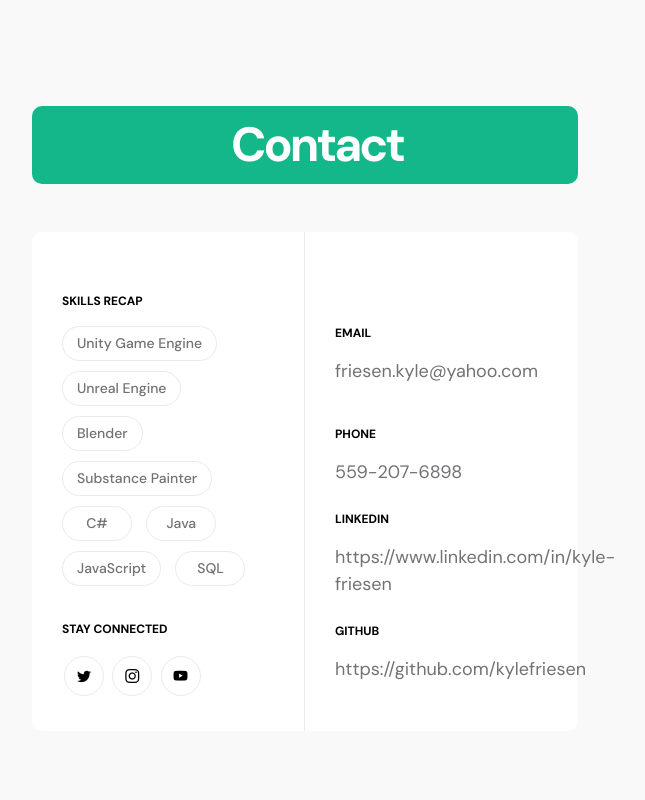
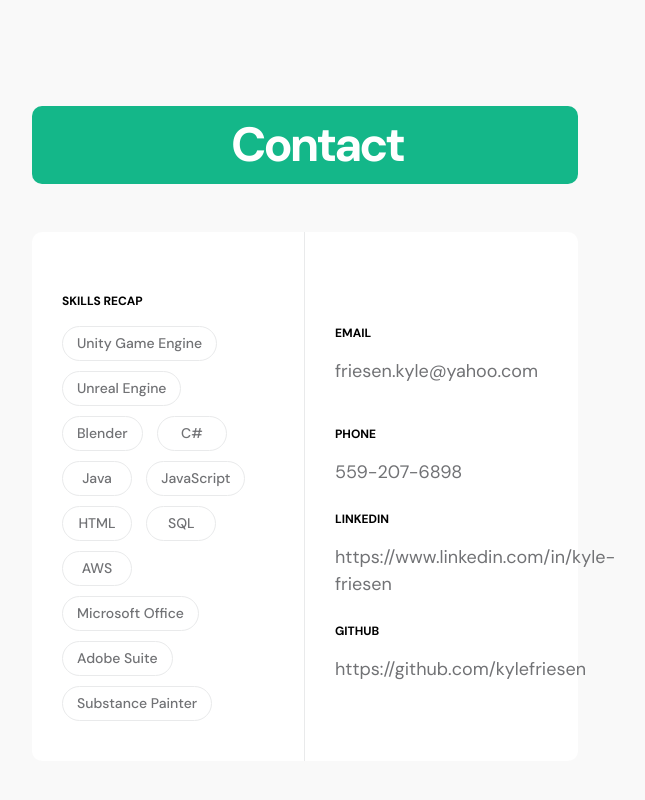
Before and after one commit to kylefriesen/kylefriesen.github.io, a plain HTML site: page index.html in a window 1280 px wide. Shown: the part 4528-5328 px from the top of the page, without its empty margins (50-695 px from the left). Drawn offline with Linux system fonts and the light colour scheme.

Commit message:
Update index.html

```diff
--- a/index.html
+++ b/index.html
@@ -423,27 +423,30 @@ https://templatemo.com/tm-578-first-portfolio
 
                                         <li class="footer-menu-item"><a href="#" class="footer-menu-link">Blender</a></li>
 
-                                        <li class="footer-menu-item"><a href="#" class="footer-menu-link">Substance Painter</a></li>
-
                                         <li class="footer-menu-item"><a href="#" class="footer-menu-link">C#</a></li>
 
                                         <li class="footer-menu-item"><a href="#" class="footer-menu-link">Java</a></li>
 
                                         <li class="footer-menu-item"><a href="#" class="footer-menu-link">JavaScript</a></li>
 
+                                        <li class="footer-menu-item"><a href="#" class="footer-menu-link">HTML</a></li>
+
                                         <li class="footer-menu-item"><a href="#" class="footer-menu-link">SQL</a></li>
+
+                                        <li class="footer-menu-item"><a href="#" class="footer-menu-link">AWS</a></li>
+
+                                        <li class="footer-menu-item"><a href="#" class="footer-menu-link">Microsoft Office</a></li>
+
+                                        <li class="footer-menu-item"><a href="#" class="footer-menu-link">Adobe Suite</a></li>
+
+                                        <li class="footer-menu-item"><a href="#" class="footer-menu-link">Substance Painter</a></li>
+
+
+
+
                                     </ul>
 
-                                    <strong class="site-footer-title d-block mt-4 mb-3">Stay connected</strong>
 
-                                    <ul class="social-icon">
-                                        <li class="social-icon-item"><a href="https://twitter.com/script_ocean" target="_blank" class="social-icon-link bi-twitter"></a></li>
-
-                                        <li class="social-icon-item"><a href="https://www.instagram.com/kyle.2457/" target="_blank" class="social-icon-link bi-instagram"></a></li>
-
-
-                                        <li class="social-icon-item"><a href="https://www.youtube.com/channel/UCZZJfT1x8RtX-T4J3Nhc3xw" target="_blank" class="social-icon-link bi-youtube"></a></li>
-                                    </ul>
 
 
                                 </div>
```
